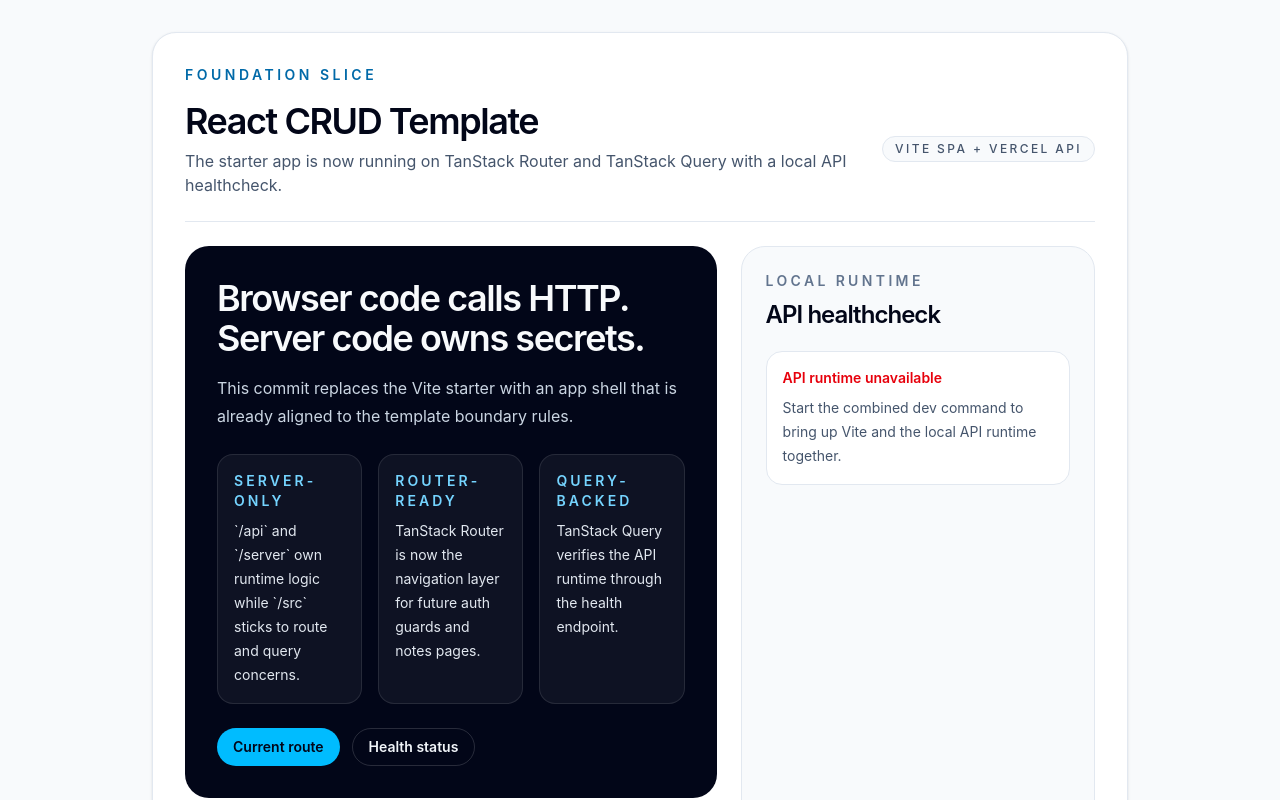
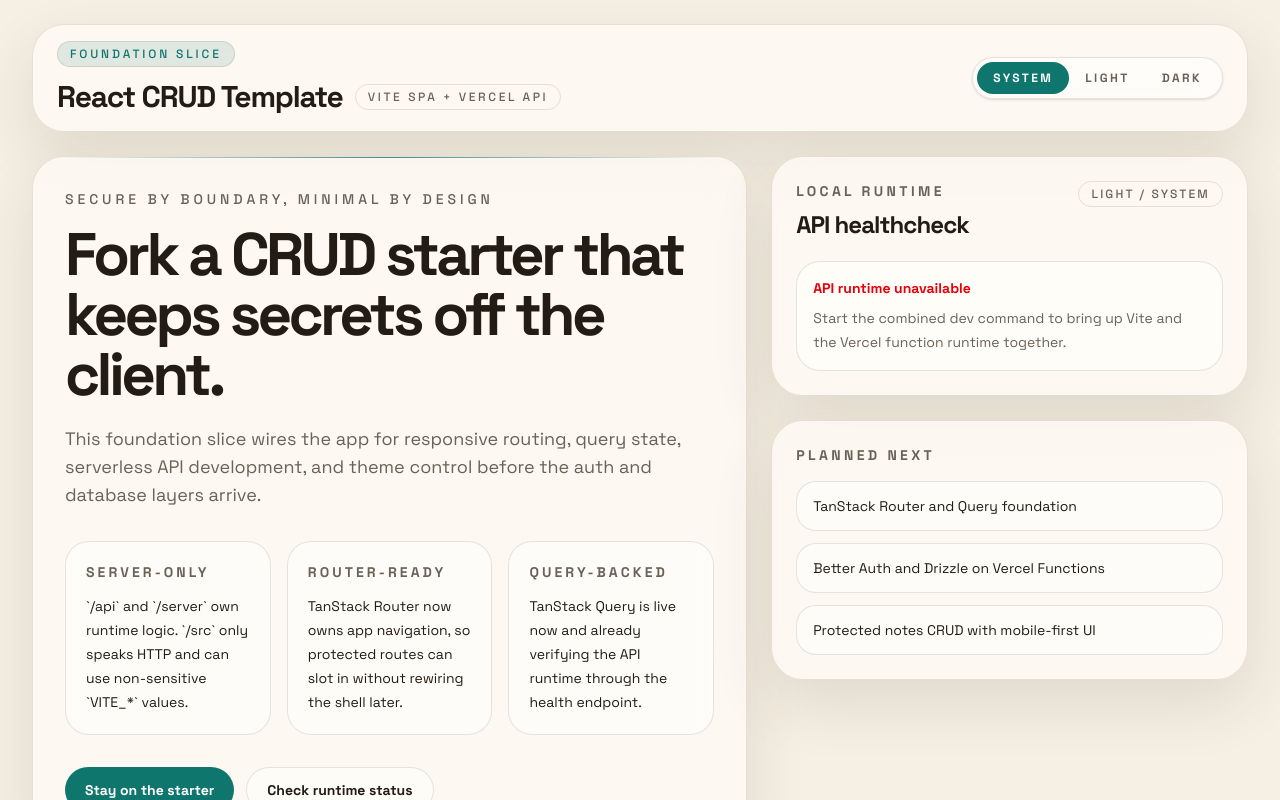
Before and after one commit to Johan-Melin/react-crud-template, a React (Vite) app: page / in a window 1280 px wide. Shown: the top 800 px of the page. Built offline with nearby package versions, Linux system fonts and the light colour scheme; no server answers.

Commit message:
feat(theme): add dark mode landing polish

```diff
--- a/src/index.css
+++ b/src/index.css
@@ -1,17 +1,96 @@
+@import url("https://fonts.googleapis.com/css2?family=Space+Grotesk:wght@400;500;700&display=swap");
 @import "tailwindcss";
+
+@custom-variant dark (&:where(.dark, .dark *));
+
+:root {
+  --color-bg: #f5efe4;
+  --color-bg-elevated: rgba(255, 251, 245, 0.8);
+  --color-bg-strong: #fffdf8;
+  --color-text: #221c15;
+  --color-muted: #6a6258;
+  --color-border: rgba(60, 43, 18, 0.12);
+  --color-accent: #0f766e;
+  --color-accent-strong: #115e59;
+  --color-accent-soft: rgba(15, 118, 110, 0.12);
+  --color-ring: rgba(15, 118, 110, 0.32);
+  --shadow-panel: 0 24px 60px rgba(84, 60, 32, 0.12);
+}
+
+:root.dark {
+  --color-bg: #10181f;
+  --color-bg-elevated: rgba(20, 31, 40, 0.82);
+  --color-bg-strong: #16212b;
+  --color-text: #eff4f6;
+  --color-muted: #9ab0bc;
+  --color-border: rgba(214, 231, 240, 0.12);
+  --color-accent: #5eead4;
+  --color-accent-strong: #99f6e4;
+  --color-accent-soft: rgba(94, 234, 212, 0.14);
+  --color-ring: rgba(94, 234, 212, 0.35);
+  --shadow-panel: 0 30px 80px rgba(0, 0, 0, 0.32);
+}
+
+@theme inline {
+  --font-sans: "Space Grotesk", "Avenir Next", "Segoe UI", sans-serif;
+  --color-app-bg: var(--color-bg);
+  --color-app-bg-elevated: var(--color-bg-elevated);
+  --color-app-bg-strong: var(--color-bg-strong);
+  --color-app-text: var(--color-text);
+  --color-app-muted: var(--color-muted);
+  --color-app-border: var(--color-border);
+  --color-app-accent: var(--color-accent);
+  --color-app-accent-strong: var(--color-accent-strong);
+  --color-app-accent-soft: var(--color-accent-soft);
+  --color-app-ring: var(--color-ring);
+}
 
 @layer base {
   * {
     box-sizing: border-box;
   }
 
+  html {
+    color-scheme: light;
+  }
+
+  html.dark {
+    color-scheme: dark;
+  }
+
   body {
     margin: 0;
     min-height: 100vh;
-    background: #f8fafc;
-    color: #0f172a;
-    font-family:
-      Inter, "Segoe UI", system-ui, -apple-system, BlinkMacSystemFont, sans-serif;
+    color: var(--color-text);
+    background:
+      radial-gradient(
+        circle at top left,
+        rgba(255, 255, 255, 0.65),
+        transparent 34%
+      ),
+      radial-gradient(
+        circle at right 20%,
+        rgba(15, 118, 110, 0.12),
+        transparent 28%
+      ),
+      linear-gradient(180deg, var(--color-bg-strong), var(--color-bg));
+    font-family: var(--font-sans);
+    text-rendering: optimizeLegibility;
+    -webkit-font-smoothing: antialiased;
+    -moz-osx-font-smoothing: grayscale;
+  }
+
+  body::before {
+    content: "";
+    position: fixed;
+    inset: 0;
+    pointer-events: none;
+    background-image:
+      linear-gradient(rgba(255, 255, 255, 0.05) 1px, transparent 1px),
+      linear-gradient(90deg, rgba(255, 255, 255, 0.05) 1px, transparent 1px);
+    background-size: 2rem 2rem;
+    mask-image: linear-gradient(180deg, rgba(0, 0, 0, 0.25), transparent 70%);
+    opacity: 0.55;
   }
 
   a {
@@ -33,10 +112,29 @@
   }
 
   ::selection {
-    background: rgba(14, 165, 233, 0.2);
+    background: var(--color-accent-soft);
   }
 
   #root {
     min-height: 100vh;
   }
 }
+
+@layer components {
+  .panel {
+    @apply rounded-[2rem] border border-app-border bg-app-bg-elevated backdrop-blur-xl;
+    box-shadow: var(--shadow-panel);
+  }
+
+  .button-primary {
+    @apply inline-flex items-center justify-center rounded-full bg-app-accent px-5 py-3 text-sm font-semibold text-white transition hover:bg-app-accent-strong;
+  }
+
+  .button-secondary {
+    @apply inline-flex items-center justify-center rounded-full border border-app-border bg-white/45 px-5 py-3 text-sm font-semibold text-app-text transition hover:bg-white/70 dark:bg-white/5 dark:hover:bg-white/10;
+  }
+
+  .eyebrow {
+    @apply inline-flex items-center gap-2 rounded-full border border-app-border bg-app-accent-soft px-3 py-1 text-xs font-medium uppercase tracking-[0.24em] text-app-accent;
+  }
+}
--- /dev/null
+++ b/src/lib/public-env.ts
@@ -0,0 +1,9 @@
+import { z } from "zod";
+
+const publicEnvSchema = z.object({
+  VITE_APP_NAME: z.string().trim().min(1).optional(),
+});
+
+export const publicEnv = publicEnvSchema.parse({
+  VITE_APP_NAME: import.meta.env.VITE_APP_NAME,
+});
--- a/src/routes/home-page.tsx
+++ b/src/routes/home-page.tsx
@@ -1,6 +1,9 @@
 import { Link } from "@tanstack/react-router";
 import { useQuery } from "@tanstack/react-query";
 import { getHealth } from "../features/system/get-health.ts";
+import { publicEnv } from "../lib/public-env.ts";
+import { ThemeToggle } from "../theme/theme-toggle.tsx";
+import { useTheme } from "../theme/use-theme.ts";
 
 const plannedSlices = [
   "TanStack Router and Query foundation",
@@ -9,134 +12,121 @@
 ];
 
 export function HomePage() {
+  const { mode, resolvedTheme } = useTheme();
   const healthQuery = useQuery({
     queryKey: ["system", "health"],
     queryFn: getHealth,
   });
 
+  const appName = publicEnv.VITE_APP_NAME ?? "React CRUD Template";
+
   return (
-    <main className="mx-auto flex min-h-screen w-full max-w-5xl flex-col px-4 py-8 sm:px-6">
-      <div className="rounded-3xl border border-slate-200 bg-white p-6 shadow-sm sm:p-8">
-        <header className="flex flex-col gap-4 border-b border-slate-200 pb-6">
-          <p className="text-sm font-semibold uppercase tracking-[0.25em] text-sky-700">
-            Foundation Slice
-          </p>
-          <div className="flex flex-col gap-3 sm:flex-row sm:items-center sm:justify-between">
+    <main className="mx-auto flex min-h-screen w-full max-w-7xl flex-col px-4 py-6 sm:px-6 lg:px-8">
+      <header className="panel mb-6 px-5 py-4 sm:px-6">
+        <div className="flex flex-col gap-4 sm:flex-row sm:items-center sm:justify-between">
           <div>
-              <h1 className="text-3xl font-semibold tracking-[-0.04em] text-slate-950 sm:text-4xl">
-                React CRUD Template
+            <p className="eyebrow mb-3">Foundation Slice</p>
+            <div className="flex flex-wrap items-center gap-3">
+              <h1 className="text-2xl font-bold tracking-[-0.04em] sm:text-3xl">
+                {appName}
               </h1>
-              <p className="mt-2 max-w-2xl text-sm leading-6 text-slate-600 sm:text-base">
-                The starter app is now running on TanStack Router and TanStack
-                Query with a local API healthcheck.
-              </p>
-            </div>
-            <span className="inline-flex items-center rounded-full border border-slate-200 bg-slate-50 px-3 py-1 text-xs font-medium uppercase tracking-[0.2em] text-slate-600">
+              <span className="rounded-full border border-app-border px-3 py-1 text-xs font-medium uppercase tracking-[0.22em] text-app-muted">
                 Vite SPA + Vercel API
               </span>
             </div>
+          </div>
+          <ThemeToggle />
+        </div>
       </header>
 
-        <section className="grid gap-6 pt-6 lg:grid-cols-[1.5fr_1fr]">
-          <div className="space-y-6">
-            <div className="rounded-3xl bg-slate-950 p-6 text-slate-50 sm:p-8">
-              <h2 className="text-3xl font-semibold tracking-[-0.04em] sm:text-4xl">
-                Browser code calls HTTP. Server code owns secrets.
+      <section className="grid flex-1 gap-6 lg:grid-cols-[1.5fr_1fr]">
+        <div className="panel relative overflow-hidden p-6 sm:p-8">
+          <div className="absolute inset-x-6 top-0 h-px bg-gradient-to-r from-transparent via-app-accent to-transparent opacity-80" />
+          <div className="mb-8 max-w-3xl">
+            <p className="mb-4 text-sm font-medium uppercase tracking-[0.28em] text-app-muted">
+              Secure by boundary, minimal by design
+            </p>
+            <h2 className="max-w-2xl text-4xl font-bold tracking-[-0.06em] sm:text-5xl lg:text-6xl">
+              Fork a CRUD starter that keeps secrets off the client.
             </h2>
-              <p className="mt-4 max-w-2xl text-sm leading-7 text-slate-300 sm:text-base">
-                This commit replaces the Vite starter with an app shell that is
-                already aligned to the template boundary rules.
+            <p className="mt-5 max-w-2xl text-base leading-7 text-app-muted sm:text-lg">
+              This foundation slice wires the app for responsive routing, query
+              state, serverless API development, and theme control before the
+              auth and database layers arrive.
             </p>
+          </div>
 
-              <div className="mt-6 grid gap-4 md:grid-cols-3">
-                <article className="rounded-2xl border border-white/10 bg-white/5 p-4">
-                  <p className="text-sm font-semibold uppercase tracking-[0.22em] text-sky-300">
+          <div className="grid gap-4 md:grid-cols-3">
+            <article className="rounded-[1.5rem] border border-app-border bg-white/55 p-5 dark:bg-white/5">
+              <p className="text-sm font-semibold uppercase tracking-[0.22em] text-app-muted">
                 Server-only
               </p>
-                  <p className="mt-2 text-sm leading-6 text-slate-200">
-                    `/api` and `/server` own runtime logic while `/src` sticks
-                    to route and query concerns.
+              <p className="mt-3 text-sm leading-6 text-app-text">
+                `/api` and `/server` own runtime logic. `/src` only speaks HTTP
+                and can use non-sensitive `VITE_*` values.
               </p>
             </article>
-                <article className="rounded-2xl border border-white/10 bg-white/5 p-4">
-                  <p className="text-sm font-semibold uppercase tracking-[0.22em] text-sky-300">
+            <article className="rounded-[1.5rem] border border-app-border bg-white/55 p-5 dark:bg-white/5">
+              <p className="text-sm font-semibold uppercase tracking-[0.22em] text-app-muted">
                 Router-ready
               </p>
-                  <p className="mt-2 text-sm leading-6 text-slate-200">
-                    TanStack Router is now the navigation layer for future auth
-                    guards and notes pages.
+              <p className="mt-3 text-sm leading-6 text-app-text">
+                TanStack Router now owns app navigation, so protected routes can
+                slot in without rewiring the shell later.
               </p>
             </article>
-                <article className="rounded-2xl border border-white/10 bg-white/5 p-4">
-                  <p className="text-sm font-semibold uppercase tracking-[0.22em] text-sky-300">
+            <article className="rounded-[1.5rem] border border-app-border bg-white/55 p-5 dark:bg-white/5">
+              <p className="text-sm font-semibold uppercase tracking-[0.22em] text-app-muted">
                 Query-backed
               </p>
-                  <p className="mt-2 text-sm leading-6 text-slate-200">
-                    TanStack Query verifies the API runtime through the health
-                    endpoint.
+              <p className="mt-3 text-sm leading-6 text-app-text">
+                TanStack Query is live now and already verifying the API runtime
+                through the health endpoint.
               </p>
             </article>
           </div>
 
-              <div className="mt-6 flex flex-wrap gap-3">
-                <Link
-                  to="/"
-                  className="inline-flex items-center rounded-full bg-sky-400 px-4 py-2 text-sm font-semibold text-slate-950 transition hover:bg-sky-300"
-                >
-                  Current route
+          <div className="mt-8 flex flex-wrap gap-3">
+            <Link to="/" className="button-primary">
+              Stay on the starter
             </Link>
-                <a
-                  href="#status"
-                  className="inline-flex items-center rounded-full border border-white/15 px-4 py-2 text-sm font-semibold text-slate-100 transition hover:bg-white/5"
-                >
-                  Health status
+            <a href="#status" className="button-secondary">
+              Check runtime status
             </a>
           </div>
         </div>
 
-            <section>
-              <p className="text-sm font-semibold uppercase tracking-[0.24em] text-slate-500">
-                Planned Next
+        <div className="flex flex-col gap-6">
+          <section id="status" className="panel p-6">
+            <div className="flex items-start justify-between gap-4">
+              <div>
+                <p className="text-sm font-semibold uppercase tracking-[0.24em] text-app-muted">
+                  Local Runtime
                 </p>
-              <ul className="mt-4 space-y-3">
-                {plannedSlices.map((item) => (
-                  <li
-                    key={item}
-                    className="rounded-2xl border border-slate-200 bg-slate-50 px-4 py-3 text-sm leading-6 text-slate-700"
-                  >
-                    {item}
-                  </li>
-                ))}
-              </ul>
-            </section>
+                <h3 className="mt-2 text-2xl font-bold tracking-[-0.04em]">
+                  API healthcheck
+                </h3>
+              </div>
+              <div className="rounded-full border border-app-border px-3 py-1 text-xs font-medium uppercase tracking-[0.18em] text-app-muted">
+                {resolvedTheme} / {mode}
+              </div>
             </div>
 
-          <section
-            id="status"
-            className="rounded-3xl border border-slate-200 bg-slate-50 p-6"
-          >
-            <p className="text-sm font-semibold uppercase tracking-[0.24em] text-slate-500">
-              Local Runtime
-            </p>
-            <h3 className="mt-2 text-2xl font-semibold tracking-[-0.04em] text-slate-950">
-              API healthcheck
-            </h3>
-
-            <div className="mt-5 rounded-2xl border border-slate-200 bg-white p-4">
+            <div className="mt-5 rounded-[1.5rem] border border-app-border bg-app-bg-strong p-4">
               {healthQuery.isPending ? (
-                <p className="text-sm text-slate-500">
+                <p className="text-sm text-app-muted">
                   Contacting `/api/health`...
                 </p>
               ) : null}
 
               {healthQuery.isError ? (
                 <div className="space-y-2">
-                  <p className="text-sm font-semibold text-red-600">
+                  <p className="text-sm font-semibold text-red-600 dark:text-red-300">
                     API runtime unavailable
                   </p>
-                  <p className="text-sm leading-6 text-slate-600">
+                  <p className="text-sm leading-6 text-app-muted">
                     Start the combined dev command to bring up Vite and the
-                    local API runtime together.
+                    Vercel function runtime together.
                   </p>
                 </div>
               ) : null}
@@ -144,26 +134,24 @@
               {healthQuery.data ? (
                 <dl className="space-y-3 text-sm">
                   <div className="flex items-center justify-between gap-4">
-                    <dt className="text-slate-500">Status</dt>
-                    <dd className="rounded-full bg-emerald-100 px-3 py-1 font-semibold text-emerald-700">
+                    <dt className="text-app-muted">Status</dt>
+                    <dd className="rounded-full bg-app-accent-soft px-3 py-1 font-semibold text-app-accent">
                       {healthQuery.data.status}
                     </dd>
                   </div>
                   <div className="flex items-center justify-between gap-4">
-                    <dt className="text-slate-500">Runtime</dt>
-                    <dd className="font-medium text-slate-900">
-                      {healthQuery.data.runtime}
-                    </dd>
+                    <dt className="text-app-muted">Runtime</dt>
+                    <dd className="font-medium">{healthQuery.data.runtime}</dd>
                   </div>
                   <div className="flex items-center justify-between gap-4">
-                    <dt className="text-slate-500">Environment</dt>
-                    <dd className="font-medium text-slate-900">
+                    <dt className="text-app-muted">Environment</dt>
+                    <dd className="font-medium">
                       {healthQuery.data.environment}
                     </dd>
                   </div>
                   <div className="flex items-center justify-between gap-4">
-                    <dt className="text-slate-500">Timestamp</dt>
-                    <dd className="font-medium text-slate-900">
+                    <dt className="text-app-muted">Timestamp</dt>
+                    <dd className="font-medium">
                       {new Date(
                         healthQuery.data.timestamp,
                       ).toLocaleTimeString()}
@@ -173,8 +161,24 @@
               ) : null}
             </div>
           </section>
+
+          <section className="panel p-6">
+            <p className="text-sm font-semibold uppercase tracking-[0.24em] text-app-muted">
+              Planned Next
+            </p>
+            <ul className="mt-4 space-y-3">
+              {plannedSlices.map((item) => (
+                <li
+                  key={item}
+                  className="rounded-[1.25rem] border border-app-border bg-white/50 px-4 py-3 text-sm leading-6 dark:bg-white/5"
+                >
+                  {item}
+                </li>
+              ))}
+            </ul>
           </section>
         </div>
+      </section>
     </main>
   );
 }
--- a/src/routes/root-layout.tsx
+++ b/src/routes/root-layout.tsx
@@ -2,7 +2,7 @@
 
 export function RootLayout() {
   return (
-    <div className="min-h-screen bg-slate-50 text-slate-950">
+    <div className="min-h-screen bg-app-bg text-app-text">
       <Outlet />
     </div>
   );
--- /dev/null
+++ b/src/theme/theme-context.ts
@@ -0,0 +1,12 @@
+import { createContext } from "react";
+
+export type ThemeMode = "system" | "light" | "dark";
+export type ResolvedTheme = Exclude<ThemeMode, "system">;
+
+export type ThemeContextValue = {
+  mode: ThemeMode;
+  resolvedTheme: ResolvedTheme;
+  setMode: (mode: ThemeMode) => void;
+};
+
+export const ThemeContext = createContext<ThemeContextValue | null>(null);
--- /dev/null
+++ b/src/theme/theme-provider.tsx
@@ -0,0 +1,74 @@
+import { useEffect, useMemo, useState, type ReactNode } from "react";
+import {
+  ThemeContext,
+  type ResolvedTheme,
+  type ThemeMode,
+} from "./theme-context.ts";
+
+const STORAGE_KEY = "react-crud-template-theme";
+
+function getSystemTheme(): ResolvedTheme {
+  if (typeof window === "undefined") {
+    return "light";
+  }
+
+  return window.matchMedia("(prefers-color-scheme: dark)").matches
+    ? "dark"
+    : "light";
+}
+
+function getInitialMode(): ThemeMode {
+  if (typeof window === "undefined") {
+    return "system";
+  }
+
+  const storedTheme = window.localStorage.getItem(STORAGE_KEY);
+  return storedTheme === "light" ||
+    storedTheme === "dark" ||
+    storedTheme === "system"
+    ? storedTheme
+    : "system";
+}
+
+type ThemeProviderProps = {
+  children: ReactNode;
+};
+
+export function ThemeProvider({ children }: ThemeProviderProps) {
+  const [mode, setMode] = useState<ThemeMode>(getInitialMode);
+  const [systemTheme, setSystemTheme] = useState<ResolvedTheme>(getSystemTheme);
+  const resolvedTheme = mode === "system" ? systemTheme : mode;
+
+  useEffect(() => {
+    const root = document.documentElement;
+
+    root.classList.toggle("dark", resolvedTheme === "dark");
+    root.dataset.theme = mode;
+    window.localStorage.setItem(STORAGE_KEY, mode);
+  }, [mode, resolvedTheme]);
+
+  useEffect(() => {
+    const mediaQuery = window.matchMedia("(prefers-color-scheme: dark)");
+
+    const handleChange = () => {
+      setSystemTheme(mediaQuery.matches ? "dark" : "light");
+    };
+
+    handleChange();
+    mediaQuery.addEventListener("change", handleChange);
+    return () => mediaQuery.removeEventListener("change", handleChange);
+  }, []);
+
+  const value = useMemo(
+    () => ({
+      mode,
+      resolvedTheme,
+      setMode,
+    }),
+    [mode, resolvedTheme],
+  );
+
+  return (
+    <ThemeContext.Provider value={value}>{children}</ThemeContext.Provider>
+  );
+}
--- /dev/null
+++ b/src/theme/theme-toggle.tsx
@@ -0,0 +1,40 @@
+import type { ThemeMode } from "./theme-context.ts";
+import { useTheme } from "./use-theme.ts";
+
+const themeOptions: Array<{ label: string; value: ThemeMode }> = [
+  { label: "System", value: "system" },
+  { label: "Light", value: "light" },
+  { label: "Dark", value: "dark" },
+];
+
+export function ThemeToggle() {
+  const { mode, setMode } = useTheme();
+
+  return (
+    <div
+      className="inline-flex rounded-full border border-app-border bg-white/55 p-1 shadow-sm dark:bg-white/5"
+      role="group"
+      aria-label="Theme mode"
+    >
+      {themeOptions.map((option) => {
+        const isActive = option.value === mode;
+
+        return (
+          <button
+            key={option.value}
+            type="button"
+            className={[
+              "rounded-full px-3 py-2 text-xs font-semibold tracking-[0.2em] uppercase transition sm:px-4",
+              isActive
+                ? "bg-app-accent text-white"
+                : "text-app-muted hover:text-app-text",
+            ].join(" ")}
+            onClick={() => setMode(option.value)}
+          >
+            {option.label}
+          </button>
+        );
+      })}
+    </div>
+  );
+}
--- /dev/null
+++ b/src/theme/use-theme.ts
@@ -0,0 +1,12 @@
+import { useContext } from "react";
+import { ThemeContext } from "./theme-context.ts";
+
+export function useTheme() {
+  const context = useContext(ThemeContext);
+
+  if (!context) {
+    throw new Error("useTheme must be used inside ThemeProvider.");
+  }
+
+  return context;
+}
```
Also changed, not shown: src/main.tsx (+6 -3 lines). Lines whose indentation alone changed are shown as unchanged.
